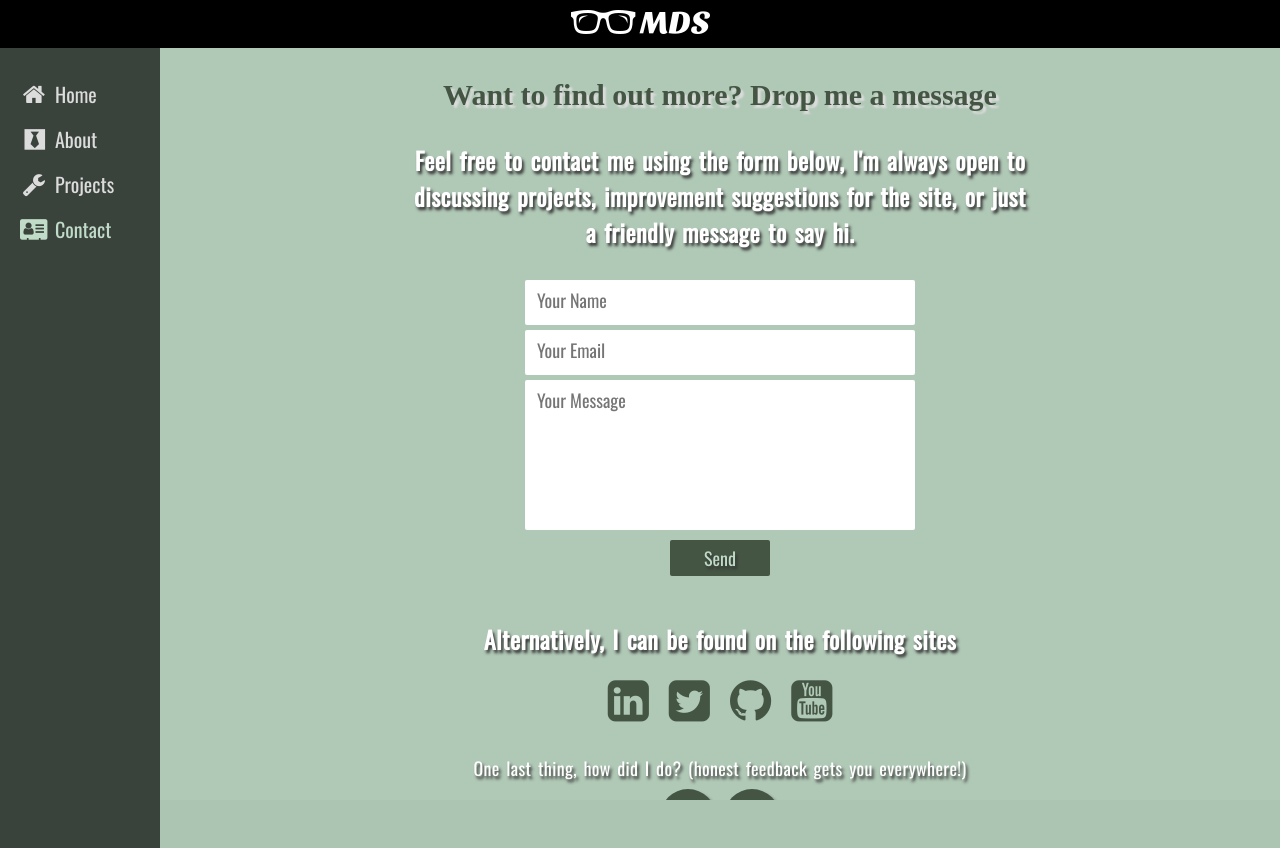
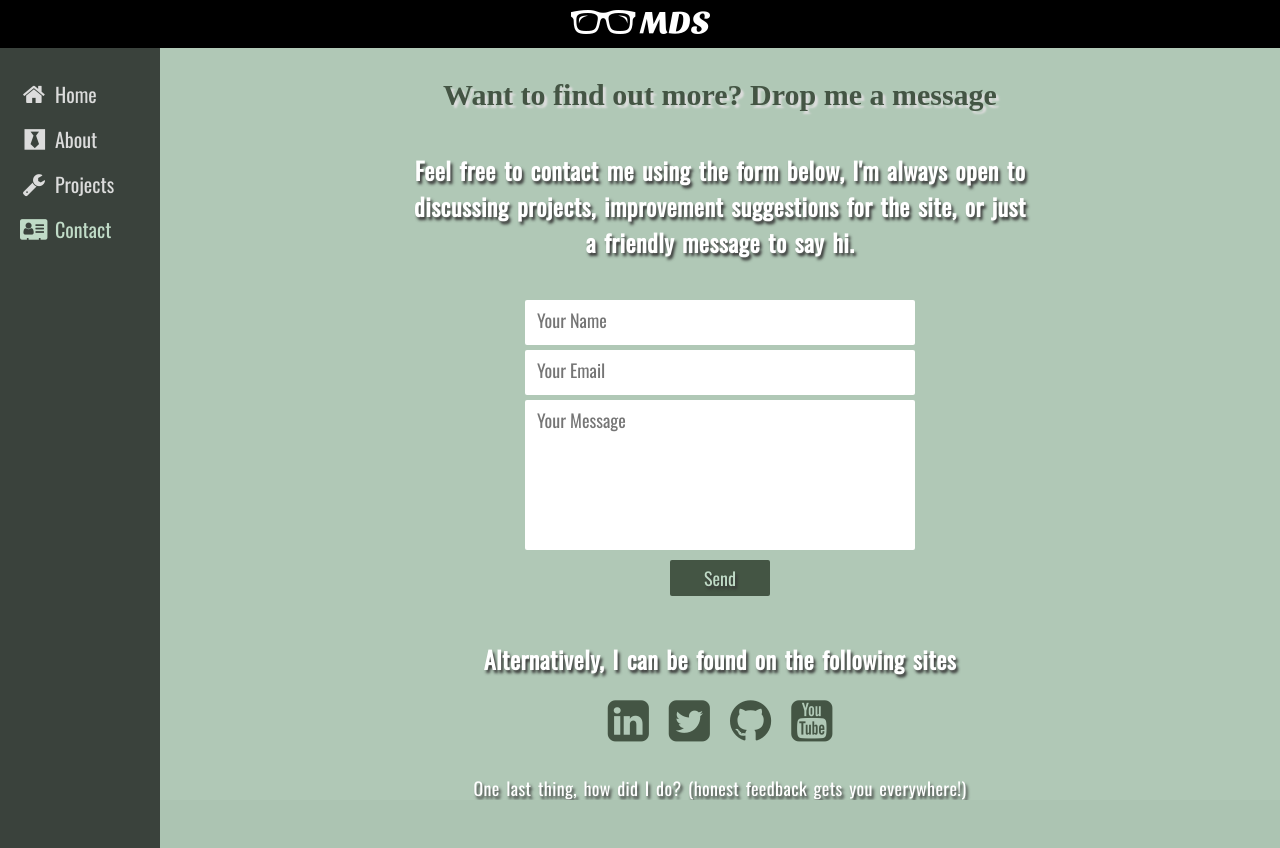
Before and after one commit to mikedsharp/michaeldsharpcom-client, an Angular app: page /contact in a window 1280 px wide. Built offline with nearby package versions, Linux system fonts and the light colour scheme; a web font is replaced by a local one; what angular2-fontawesome would draw is missing.

Commit message:
margin tweaks

```diff
--- a/src/app/contact/contact.component.html
+++ b/src/app/contact/contact.component.html
@@ -1,6 +1,6 @@
 <h1>Want to find out more? Drop me a message</h1>
 
-<h2 class="centre" *ngIf="!submitted">
+<h2 class="section centre" *ngIf="!submitted">
     Feel free to contact me using the form below, I'm always
     open to discussing projects, improvement suggestions for the site, or
     just a friendly message to say hi.
--- a/src/app/contact/contact.component.scss
+++ b/src/app/contact/contact.component.scss
@@ -20,6 +20,12 @@ $tagline-secondary-heading-size: 32px;
         padding: 10px;
     }
     padding: 10px;
+
+     .section{
+        display: block;
+        margin: 10px auto;
+    }
+
     .social-media{
         /*display: flex;
         flex-direction: column;
```
